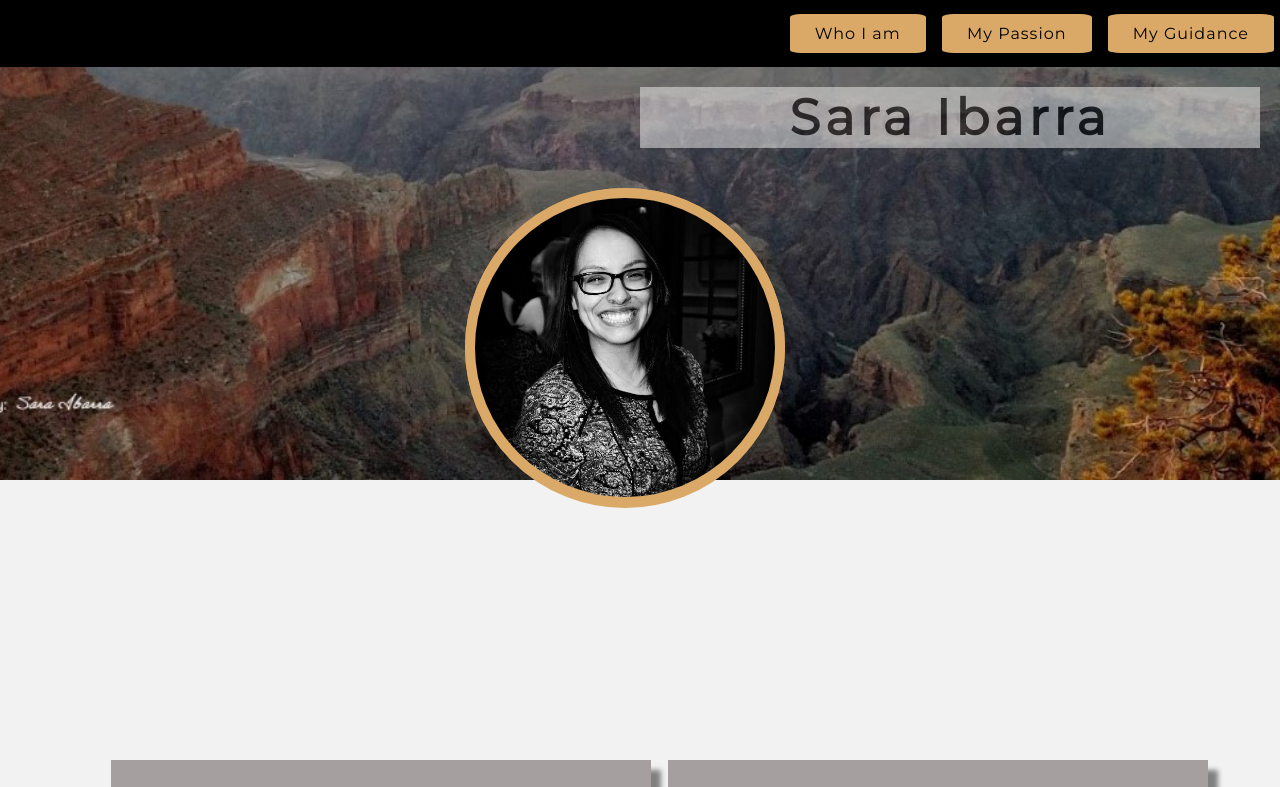
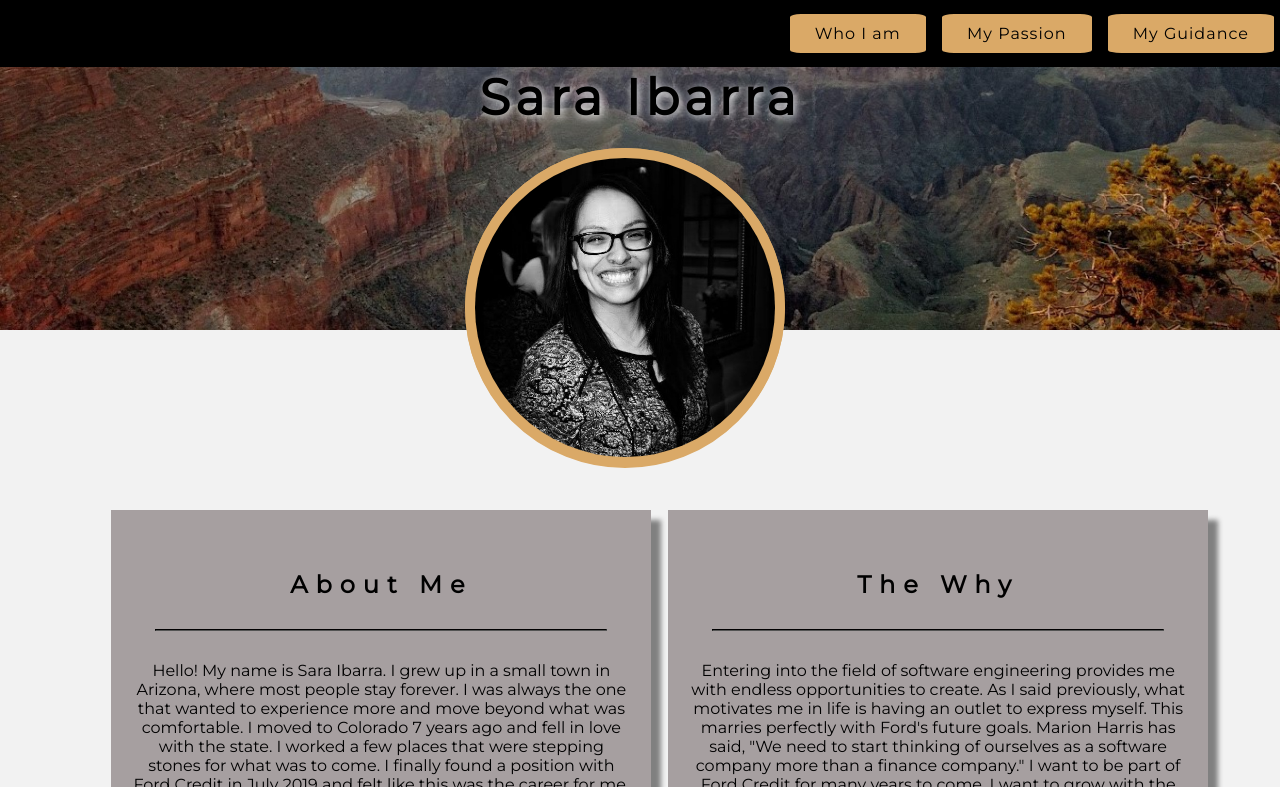
Before and after one commit to saraiba33/Sara-Ibarra, a plain HTML site: page index.html in a window 1280 px wide. Shown: the top 787 px of the page. Drawn offline with Linux system fonts and the light colour scheme.

Commit message:
More revisions

```diff
--- a/index.html
+++ b/index.html
@@ -25,21 +25,8 @@
             padding: 0 10px;
             font-size: 50px;
             color: black;
-            /*text-shadow:
-                -1px -1px 0 rgba(211, 211, 211, 0.356),
-                1px -1px 0 rgba(211, 211, 211, 0.356),
-                -1px 1px 0 rgba(211, 211, 211, 0.356),
-                1px 1px 0 rgba(211, 211, 211, 0.356);*/
-                margin:20px 640px;
-            background-color: #F2F2F2;
-            opacity: .5;
-            max-width: 300px;
-            min-width: 600px;
-
-
+            text-shadow: 2px 2px 8px white;
         }
-
-
 
         #profile {
             position: relative;
@@ -68,7 +55,7 @@
 
         .box-parent-element {
             width: 87%;
-            padding-top: 200px;
+            padding-top: 100px;
 
         }
 
@@ -83,7 +70,7 @@
             height: 500px;
             background-color: #A69FA0;
             padding: 30px 20px;
-            box-shadow: 10px 10px 5px  gray;
+            box-shadow: 10px 10px 5px gray;
             min-width: 500px;
 
 
@@ -103,9 +90,9 @@
         .boxheader {
             letter-spacing: 8px;
             padding: 30px 0;
-            border-bottom: 2px solid black;
             font-family: 'Montserrat', sans-serif;
             text-align: center;
+
 
         }
 
@@ -123,7 +110,12 @@
             text-align: left;
             padding: 0;
         }
-
+        hr {
+            border-color: black;
+            background-color: black;
+            width: 90%;
+            margin: auto;
+        }
     </style>
 
 </head>
@@ -151,6 +143,7 @@
                     <div class="box-child-element">
                         <div class="box1">
                             <h2 class="boxheader">About Me</h2>
+                            <hr>
                             <p>
                                 Hello! My name is Sara Ibarra. I grew up
                                 in a small town in Arizona, where most people stay
@@ -188,6 +181,7 @@
                     <div class="box-child-element">
                         <div class="box2">
                             <h2 class="boxheader">The Why</h2>
+                            <hr>
                             <p>
                                 Entering into the field of software engineering
                                 provides me with endless opportunities to create.
--- a/style.css
+++ b/style.css
@@ -66,10 +66,10 @@
             background-color: #706F73;
             padding: 0;
             padding-bottom: 30px;
-            background-image: url(Images/GC3.jpg);
+            background-image: url(Images/GC.jpg);
             background-position: center;
             background-size: cover;
-            height: 450px;
+            height: 300px;
 
         }
         /*header end */
@@ -98,3 +98,15 @@
             position: relative;
 
         }
+
+        @media all and (max-width: 900px) {
+            .column {
+                width: 100%;
+
+            }
+            .box-parent-element,
+            .box-child-element,
+            .box1, .box2 {
+                width: 100%;
+            }
+        }
```
Also changed, not shown: creative.html (+4 -4 lines), Images/GC2.jpg (added).
